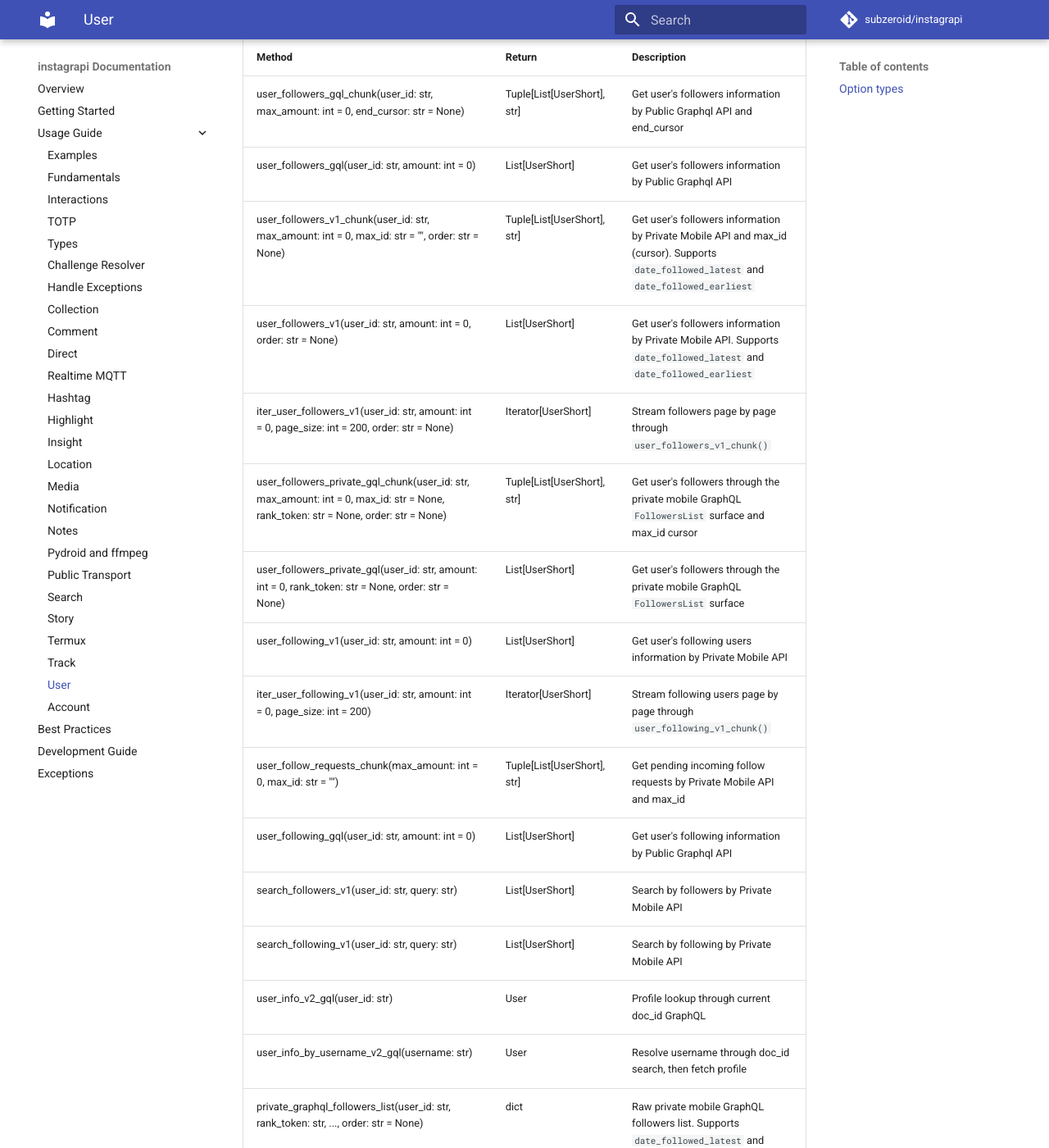
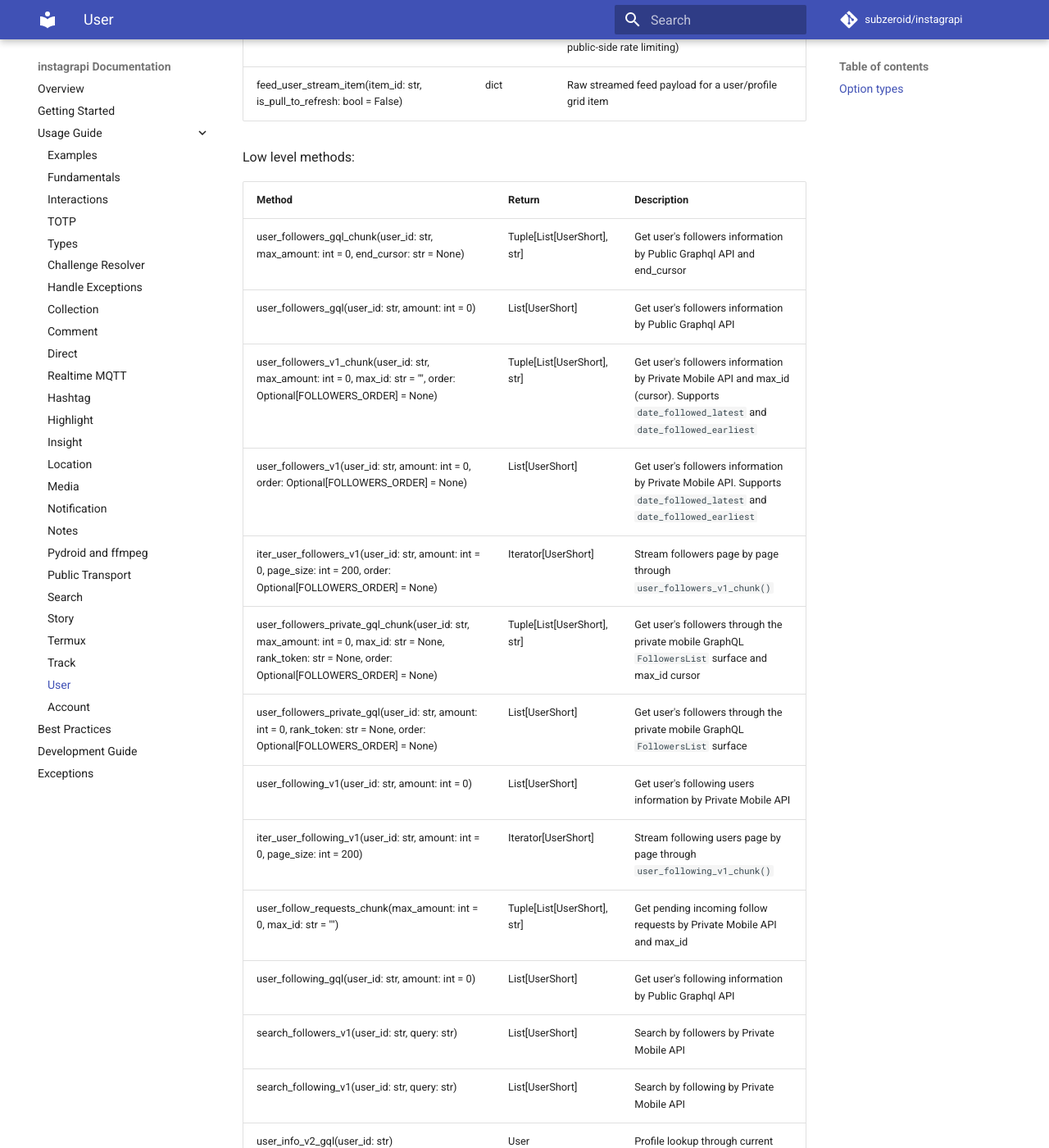
Before and after one commit to del-bestdev/instagrapi, an MkDocs documentation site: the page built from docs/usage-guide/user.md, in a window 1280 px wide and 1400 px high, scrolled down 3863 px. Shown: the whole window at 82% size. Built offline with MkDocs 1.6.1 and Material for MkDocs 9.7.7, drawn with Linux system fonts in a browser that asks for light colours; comment, search, counter and statistics services are not loaded; the version menu is left out; some of the changed text lies outside the part shown.

Commit message:
docs: expose followers order literal (#2697)

```diff
--- a/docs/usage-guide/user.md
+++ b/docs/usage-guide/user.md
@@ -6,9 +6,9 @@ View a list of a user's medias, following and followers
 
 | Method                                        | Return                | Description                                                  |
 |-----------------------------------------------|-----------------------|--------------------------------------------------------------|
-| user_followers(user_id: str, amount: int = 0, order: str = None) | Dict\[int, UserShort] | Get dict of followers users (amount=0 - fetch all followers). Use `order="date_followed_latest"` or `order="date_followed_earliest"` for mobile follower sorting |
+| user_followers(user_id: str, amount: int = 0, order: Optional[FOLLOWERS_ORDER] = None) | Dict\[int, UserShort] | Get dict of followers users (amount=0 - fetch all followers). Use `order="date_followed_latest"` or `order="date_followed_earliest"` for mobile follower sorting |
 | user_following(user_id: str, amount: int = 0) | Dict\[int, UserShort] | Get dict of following users (amount=0 - fetch all)           |
-| iter_user_followers_v1(user_id: str, amount: int = 0, page_size: int = 200, order: str = None) | Iterator[UserShort] | Stream followers from the private/mobile API without building a full dict |
+| iter_user_followers_v1(user_id: str, amount: int = 0, page_size: int = 200, order: Optional[FOLLOWERS_ORDER] = None) | Iterator[UserShort] | Stream followers from the private/mobile API without building a full dict |
 | iter_user_following_v1(user_id: str, amount: int = 0, page_size: int = 200) | Iterator[UserShort] | Stream following users from the private/mobile API without building a full dict |
 | search_followers(user_id: str, query: str)    | List[UserShort]       | Search by followers                                          |
 | search_following(user_id: str, query: str)    | List[UserShort]       | Search by following                                          |
@@ -52,10 +52,14 @@ View a list of a user's medias, following and followers
 
 ### Option types
 
+Follower sort orders are exposed as `FOLLOWERS_ORDER = Literal["date_followed_latest", "date_followed_earliest"]`.
+Pass `None` to keep Instagram's default follower order.
+
 User block surfaces are exposed as `UserBlockSurface = Literal["profile", "direct_thread_info"]`.
 
 | Type | Values | Used by |
 |------|--------|---------|
+| `FOLLOWERS_ORDER` | `"date_followed_latest"`, `"date_followed_earliest"` | `user_followers(order=...)`, `user_followers_v1(order=...)`, `iter_user_followers_v1(order=...)` |
 | `UserBlockSurface` | `"profile"`, `"direct_thread_info"` | `user_block(surface=...)`, `user_unblock(surface=...)` |
 
 Lookup helpers:
@@ -82,11 +86,11 @@ Low level methods:
 |-------------------------------------------------------------------------------------|-----------------------------|----------------------------------------------------------------------------|
 | user_followers_gql_chunk(user_id: str, max_amount: int = 0, end_cursor: str = None) | Tuple[List[UserShort], str] | Get user's followers information by Public Graphql API and end_cursor      |
 | user_followers_gql(user_id: str, amount: int = 0)                                   | List[UserShort]             | Get user's followers information by Public Graphql API                     |
-| user_followers_v1_chunk(user_id: str, max_amount: int = 0, max_id: str = "", order: str = None) | Tuple[List[UserShort], str] | Get user's followers information by Private Mobile API and max_id (cursor). Supports `date_followed_latest` and `date_followed_earliest` |
-| user_followers_v1(user_id: str, amount: int = 0, order: str = None)                 | List[UserShort]             | Get user's followers information by Private Mobile API. Supports `date_followed_latest` and `date_followed_earliest` |
-| iter_user_followers_v1(user_id: str, amount: int = 0, page_size: int = 200, order: str = None) | Iterator[UserShort] | Stream followers page by page through `user_followers_v1_chunk()` |
-| user_followers_private_gql_chunk(user_id: str, max_amount: int = 0, max_id: str = None, rank_token: str = None, order: str = None) | Tuple[List[UserShort], str] | Get user's followers through the private mobile GraphQL `FollowersList` surface and max_id cursor |
-| user_followers_private_gql(user_id: str, amount: int = 0, rank_token: str = None, order: str = None) | List[UserShort] | Get user's followers through the private mobile GraphQL `FollowersList` surface |
+| user_followers_v1_chunk(user_id: str, max_amount: int = 0, max_id: str = "", order: Optional[FOLLOWERS_ORDER] = None) | Tuple[List[UserShort], str] | Get user's followers information by Private Mobile API and max_id (cursor). Supports `date_followed_latest` and `date_followed_earliest` |
+| user_followers_v1(user_id: str, amount: int = 0, order: Optional[FOLLOWERS_ORDER] = None) | List[UserShort] | Get user's followers information by Private Mobile API. Supports `date_followed_latest` and `date_followed_earliest` |
+| iter_user_followers_v1(user_id: str, amount: int = 0, page_size: int = 200, order: Optional[FOLLOWERS_ORDER] = None) | Iterator[UserShort] | Stream followers page by page through `user_followers_v1_chunk()` |
+| user_followers_private_gql_chunk(user_id: str, max_amount: int = 0, max_id: str = None, rank_token: str = None, order: Optional[FOLLOWERS_ORDER] = None) | Tuple[List[UserShort], str] | Get user's followers through the private mobile GraphQL `FollowersList` surface and max_id cursor |
+| user_followers_private_gql(user_id: str, amount: int = 0, rank_token: str = None, order: Optional[FOLLOWERS_ORDER] = None) | List[UserShort] | Get user's followers through the private mobile GraphQL `FollowersList` surface |
 | user_following_v1(user_id: str, amount: int = 0)                                    | List[UserShort]             | Get user's following users information by Private Mobile API               |
 | iter_user_following_v1(user_id: str, amount: int = 0, page_size: int = 200)         | Iterator[UserShort]          | Stream following users page by page through `user_following_v1_chunk()` |
 | user_follow_requests_chunk(max_amount: int = 0, max_id: str = "")                   | Tuple[List[UserShort], str] | Get pending incoming follow requests by Private Mobile API and max_id      |
@@ -95,8 +99,8 @@ Low level methods:
 | search_following_v1(user_id: str, query: str)                                       | List[UserShort]             | Search by following by Private Mobile API                                  |
 | user_info_v2_gql(user_id: str)                                                      | User                        | Profile lookup through current doc_id GraphQL                              |
 | user_info_by_username_v2_gql(username: str)                                         | User                        | Resolve username through doc_id search, then fetch profile                 |
-| private_graphql_followers_list(user_id: str, rank_token: str, ..., order: str = None) | dict                      | Raw private mobile GraphQL followers list. Supports `date_followed_latest` and `date_followed_earliest` |
-| private_graphql_following_list(user_id: str, rank_token: str, ..., order: str = None) | dict                      | Raw private mobile GraphQL following list. Supports mobile `order` when accepted by Instagram |
+| private_graphql_followers_list(user_id: str, rank_token: str, ..., order: Optional[FOLLOWERS_ORDER] = None) | dict | Raw private mobile GraphQL followers list. Supports `date_followed_latest` and `date_followed_earliest` |
+| private_graphql_following_list(user_id: str, rank_token: str, ..., order: Optional[FOLLOWERS_ORDER] = None) | dict | Raw private mobile GraphQL following list. Supports mobile `order` when accepted by Instagram |
 | private_graphql_clips_profile(target_user_id: str, ...)                             | dict                        | Raw private mobile GraphQL profile Reels stream                            |
 | private_graphql_inbox_tray_for_user(user_id: str, ...)                              | dict                        | Raw private mobile GraphQL inbox tray query                                |
 
```
Also changed, not shown: 2 other files.
